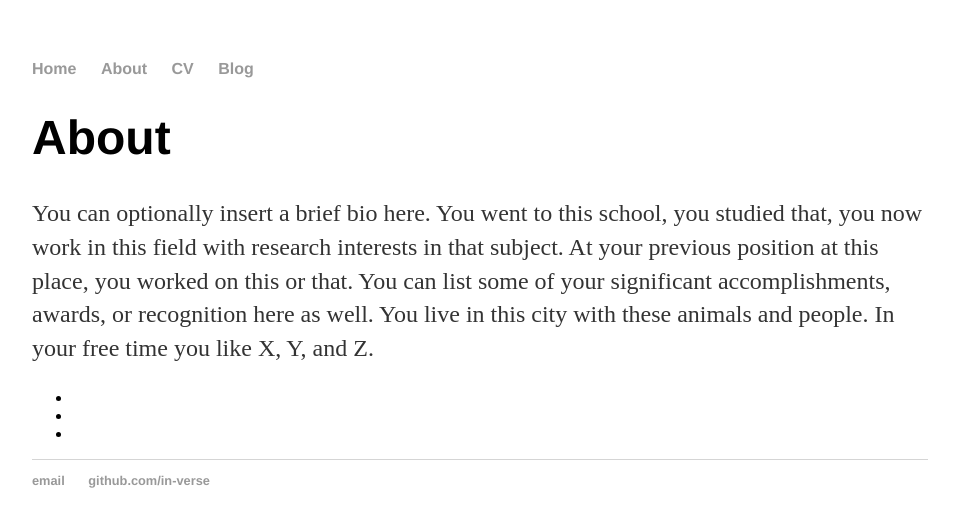
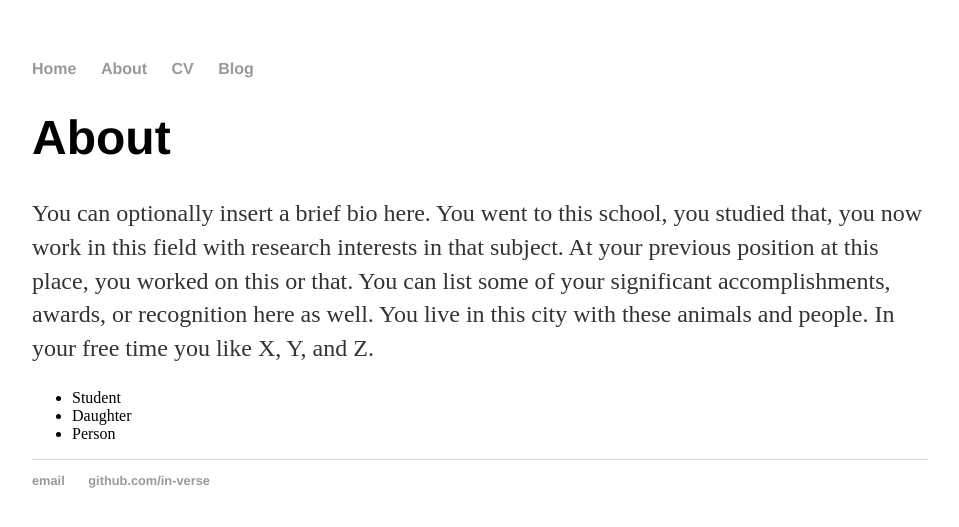
Before and after one commit to In-Verse/in-verse.github.io, a Jekyll site: the page built from about/index.html, in a window 1280 px wide. Shown: the top 527 px of the page, without its empty margins (160-1119 px from the left). Built offline with Jekyll 4.4.1, drawn with Linux system fonts in a browser that asks for light colours.

Commit message:
Update index.html

```diff
--- a/about/index.html
+++ b/about/index.html
@@ -8,8 +8,8 @@ title: About Rosemary
 			<p>You can optionally insert a brief bio here. You went to this school, you studied that, you now work in this field with research interests in that subject. At your previous position at this place, you worked on this or that. You can list some of your significant accomplishments, awards, or recognition here as well. You live in this city with these animals and people. In your free time you like X, Y, and Z.</p>
 
 			<ul class="contacts">
-				<li><a href="#"></a></li>
-				<li><a href="#"></a></li>
-				<li><a href="#"></a></li>
+				<li>Student</li>
+				<li>Daughter</li>
+				<li>Person</li>
 				</ul>
 		</div>
```
